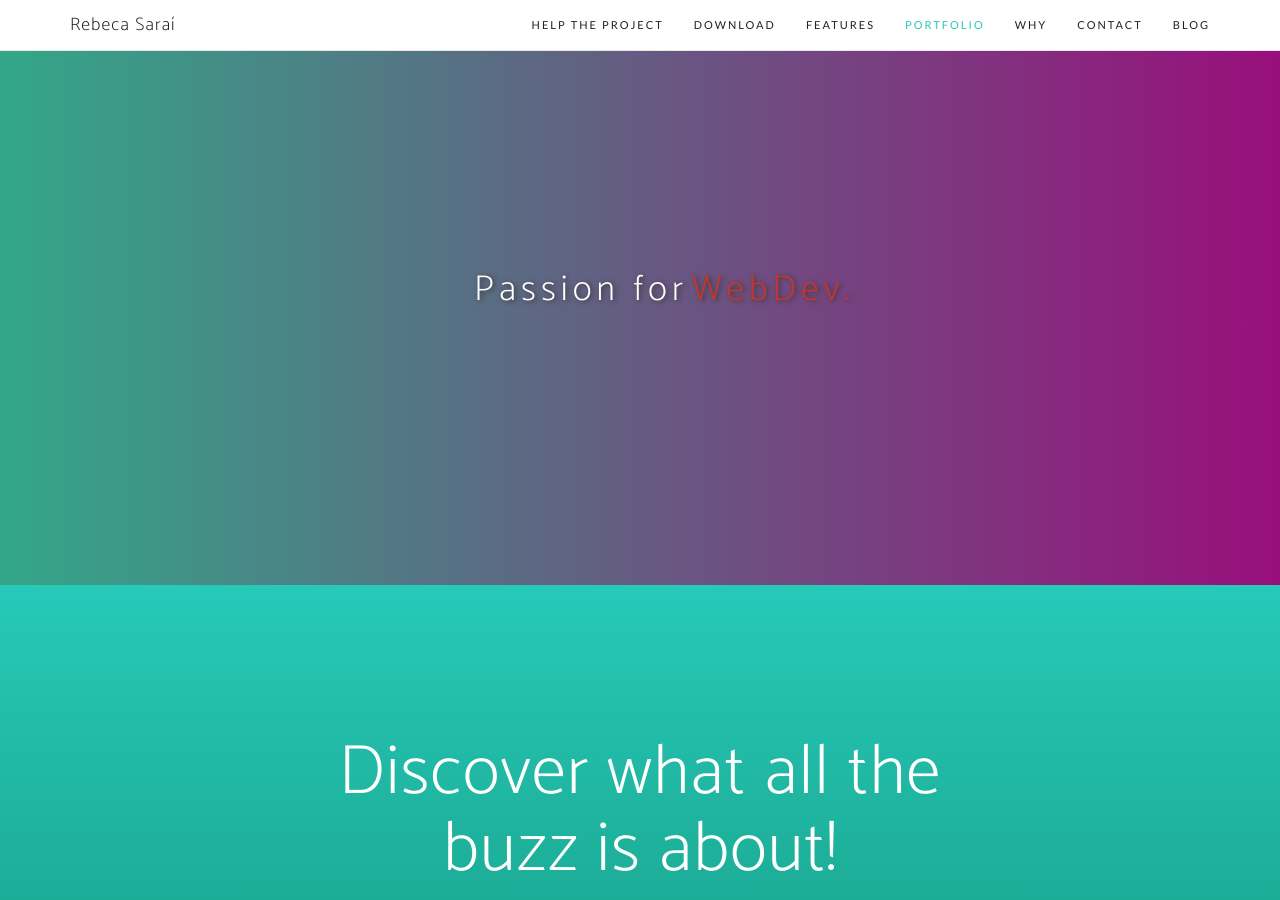
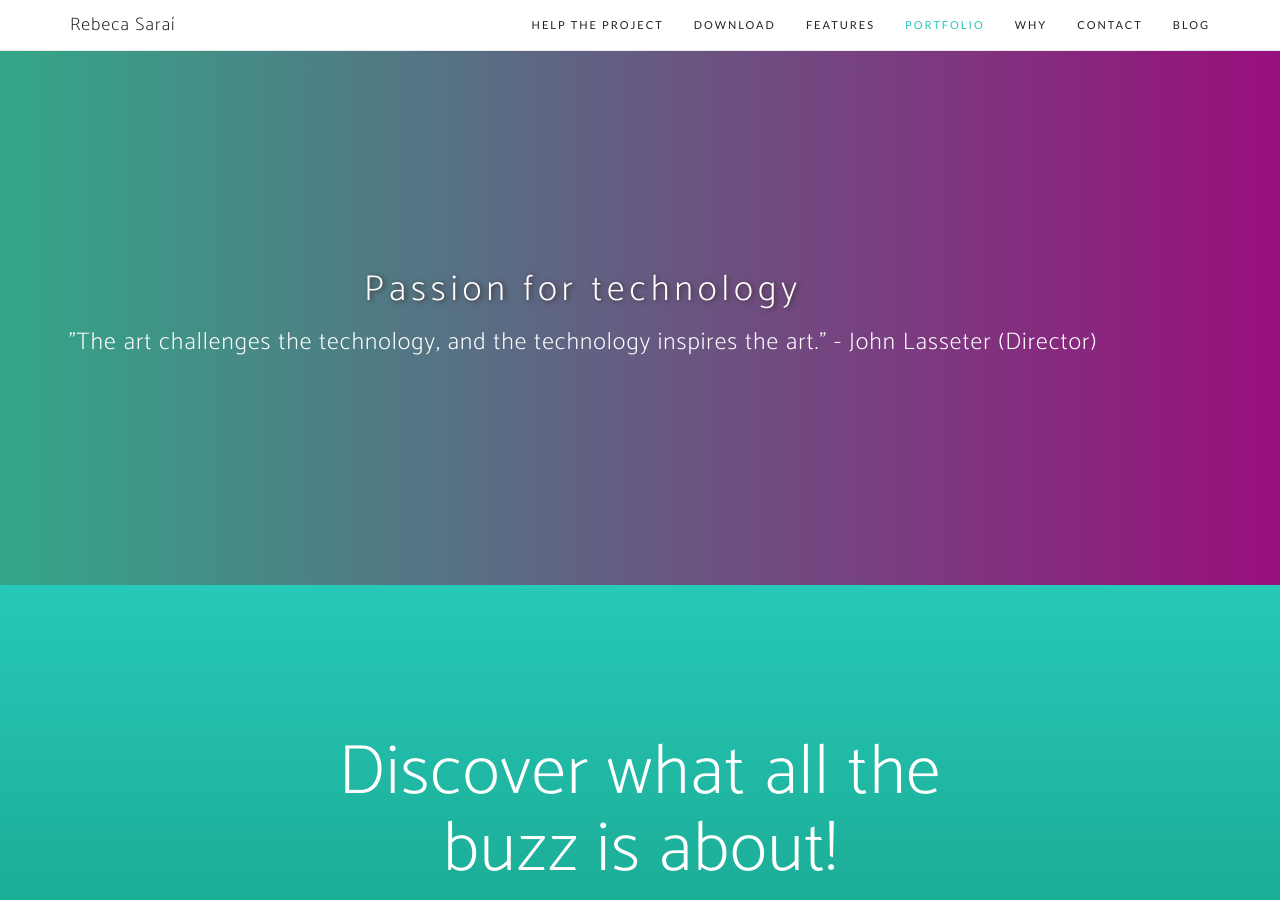
Before and after one commit to Rebecasarai/rebecasarai.github.io, a Jekyll site: the page built from test.html, in a window 1280 px wide and 900 px high, scrolled down 946 px. Built offline with Jekyll 4.4.1, drawn with Linux system fonts in a browser that asks for light colours; nearby versions of some CDN libraries; some web fonts are replaced.

Commit message:
Update header.html

```diff
--- a/_includes/header.html
+++ b/_includes/header.html
@@ -8,15 +8,16 @@
                     <div class="header-content-inner">-->
 
                        <div class="text">
-                          <h1>Passion for</h1>
-                          <h1>
+                          <h1>Passion for technology</h1>
+                          <!--<h1>
                             <span class="word wisteria"> Security.</span>
                             <span class="word belize"> Mobile Dev.</span>
                             <span class="word pomegranate "> Web Dev.</span>
 
                             <span class="word green"> UX-UI.</span>
                             <span class="word midnight"> Animation.</span>
-                          </h1>
+                          </h1>-->
+                           <h3>"The art challenges the technology, and the technology inspires the art." - John Lasseter (Director)</h3>
                         </div>
 
                     </div>
```
